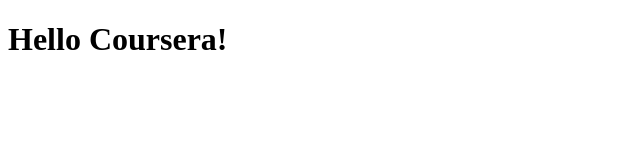
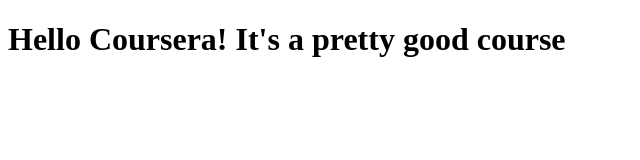
Before and after one commit to AMIDAMARUjkee/damir, a plain HTML site: page site/index.html in a window 1280 px wide. Shown: the whole page, without its empty margins (0-640 px from the left). Drawn offline with Linux system fonts and the light colour scheme.

Commit message:
Small addition

```diff
--- a/site/index.html
+++ b/site/index.html
@@ -4,6 +4,6 @@
 	<title>Hello coursera !</title>
 </head>
 <body>
-<h1>Hello Coursera!</h1>
+<h1>Hello Coursera! It's a pretty good course</h1>
 </body>
 </html>
```
